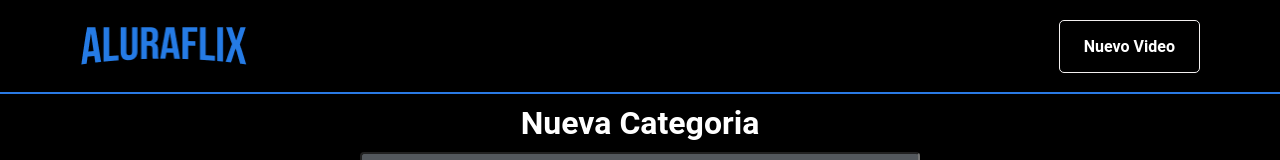
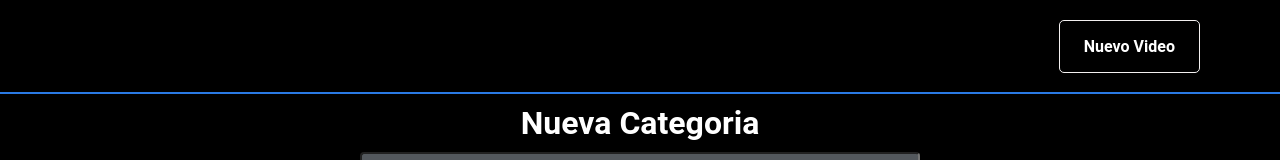
Before and after one commit to Alek30k/app-AluraFlix, a React (Vite) app: page /register in a window 1280 px wide. Shown: the top 160 px of the page. Built offline with nearby package versions, Linux system fonts and the light colour scheme; no server answers.

Commit message:
last commit

```diff
--- a/src/components/navbar/Navbar.jsx
+++ b/src/components/navbar/Navbar.jsx
@@ -1,4 +1,3 @@
-import React from "react";
 import "./Navbar.scss";
 import { Link } from "react-router-dom";
 const Navbar = () => {
@@ -6,9 +5,9 @@ const Navbar = () => {
     <div className="navbar">
       <div className="container">
         <div className="left">
-          <Link to="/">
+          {/* <Link to="/">
             <img src="/src/assets/img/LogoMain.png" alt="Logo" />
-          </Link>
+          </Link> */}
         </div>
         <div className="right">
           <Link to="/addvideo">
```
